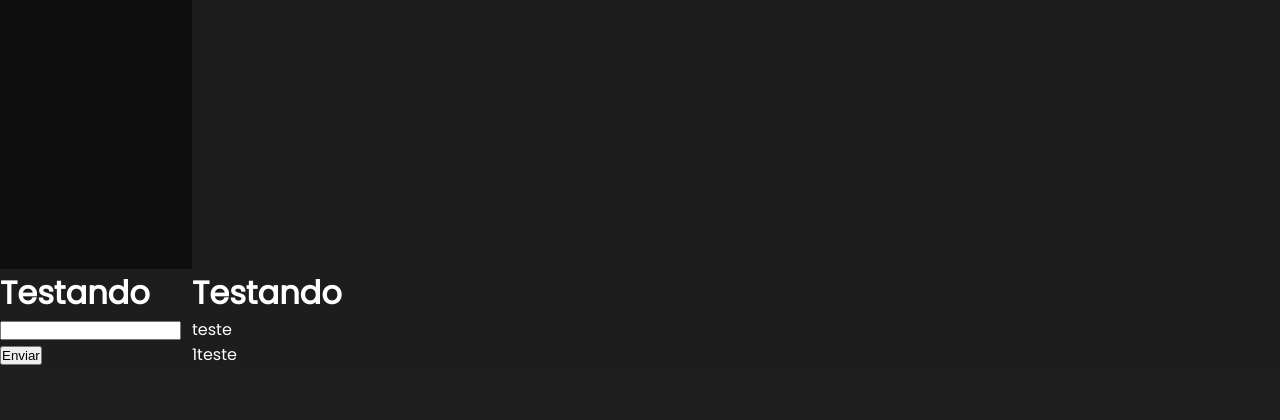
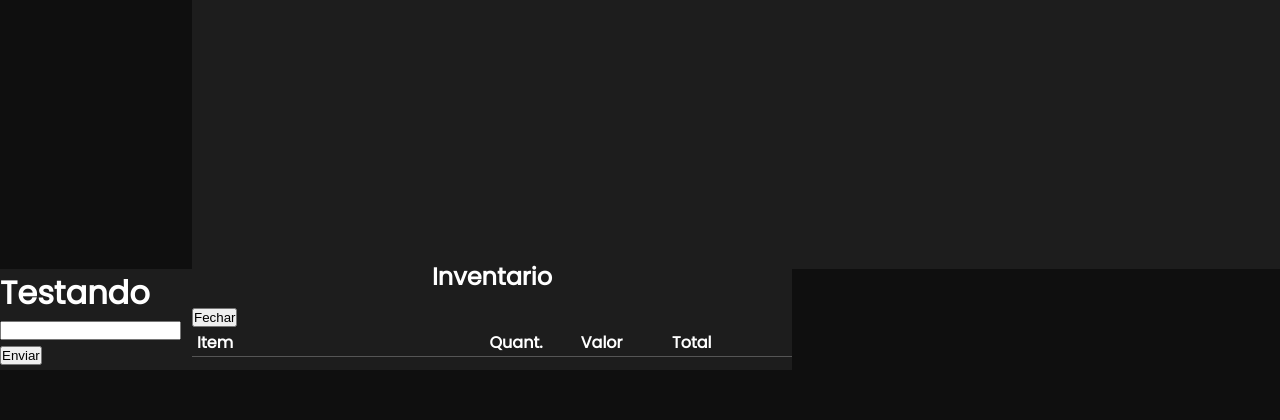
Before and after one commit to Ryan-Matheus13/ZSSN--Rede-Social-de-Sobreviv-ncia-Zumbi-, a Django app: page /sobreviventes in a window 1280 px wide. Shown: the part 531-951 px from the top of the page. Before the commit the page ends 896 px from the top, so only its background shows below. Run offline with Django 4.2, Linux system fonts and the light colour scheme; data that the repository does not hold is empty; some libraries are stand-ins or nearby versions.

Commit message:
Trabalhando requisicoes

```diff
--- a/zssn/static/css/sobrevivente.css
+++ b/zssn/static/css/sobrevivente.css
@@ -13,3 +13,7 @@
 #loc {
   display: flex;
 }
+
+#modal-inventario {
+  max-width: 60rem !important;
+}
--- a/zssn/static/js/script.js
+++ b/zssn/static/js/script.js
@@ -33,25 +33,133 @@ const abrirModalTroca = () => {
     },
     "show"
   );
-  console.log("abriu");
 };
 
-$("#token-btn").on("click", (event) => {
-  event.preventDefault();
+$("#token-btn").on("click", () => {
+  buscarDadosInventario();
+});
 
-  let token = $("#token").val()
+const buscarDadosInventario = () => {
+  let token = $("#token").val();
+  let inventario = [];
+  let idSobrevivente;
+  let itens = [];
 
+  Swal.fire({
+    title: "Aguarde",
+    allowOutsideClick: false,
+    allowEscapeKey: false,
+    showConfirmButton: false,
+    willOpen: () => {
+      $("#modal-trocar").modal("hide");
+      Swal.showLoading();
+    },
+    didOpen: () => {
       $.ajax({
         url: "http://127.0.0.1:8000/api/sobreviventes?format=json",
         type: "GEt",
-    // data: $("#token-form").serialize(),
         success: function (data) {
-      console.log(data.results);
           data.results.map((item, index) => {
             if (token == item.token) {
-          console.log("achou")
+              idSobrevivente = item.id;
+
+              // requisicoes para busca de dados
+              $.ajax({
+                url: "http://127.0.0.1:8000/api/itens-inventario?format=json",
+                type: "GEt",
+                success: function (data) {
+                  data.results.map((item, index) => {
+                    if (idSobrevivente == item.sobrevivente) {
+                      inventario.push(item);
                     }
-      })
+                  });
+
+                  $.ajax({
+                    url: "http://127.0.0.1:8000/api/itens?format=json",
+                    type: "GEt",
+                    success: function (data) {
+                      data.results.map((item, index) => {
+                        inventario.map((itemInven, index) => {
+                          if (itemInven.item == item.id) {
+                            itemInven.itemId = itemInven.item;
+                            itemInven.item = item.nome;
+                          }
+                        });
+
+                        itens.push(item);
+                      });
+
+                      $.ajax({
+                        url: "http://127.0.0.1:8000/api/grupo-itens?format=json",
+                        type: "GEt",
+                        success: function (data) {
+                          data.results.map((grupo, index) => {
+                            itens.map((item, index) => {
+                              if (item.grupo == grupo.id) {
+                                inventario.map((itemInven, index) => {
+                                  if (itemInven.itemId == item.id) {
+                                    itemInven.valor = grupo.valor;
+                                  }
+                                });
+                              }
+                            });
+                          });
+
+                          addLinhaTabelaInventario(inventario);
+                          Swal.close();
                         },
                       });
+                    },
                   });
+                },
+              });
+            }
+          });
+        },
+      });
+    },
+  });
+};
+
+const addLinhaTabelaInventario = (inventario) => {
+  $("#inventario-body").remove();
+
+  let inventarioBody = document.createElement("div");
+  inventarioBody.setAttribute("id", "inventario-body");
+  $("#inventario-table").append(inventarioBody);
+
+  inventario.map((item, index) => {
+    let elemento = `
+                  <div class="custom-table-row">
+                    <span class="custom-table-data" style="width: 50%">
+                      ${item.item}
+                    </span>
+                    <span class="custom-table-data" style="width: 15%">
+                      ${item.quantidade} Un.
+                    </span>
+                    <span class="custom-table-data" style="width: 15%">
+                      ${item.valor} Pt.
+                    </span>
+                    <span class="custom-table-data" style="width: 15%">
+                      ${item.valor * item.quantidade} Pt.
+                    </span>
+                    <span class="custom-table-data-buttons" style="width: 5%">
+                      <a class="custom-table-button" id="adicionar-item-venda" title="Vender" onclick="">
+                        <span class="material-symbols-outlined">add</span>
+                      </a>
+                    </span>
+                  </div>
+                  `;
+
+    $("#inventario-body").prepend(elemento);
+  });
+
+  $("#modal-inventario").modal("show");
+};
+
+const fecharModalInventario = () => {
+  console.log("gsfbsf")
+  setTimeout(() => {
+    $("#modal-inventario").modal("hide");
+  }, 200);
+};
--- a/zssn/zssnapp/templates/base.html
+++ b/zssn/zssnapp/templates/base.html
@@ -67,5 +67,6 @@
     crossorigin="anonymous"
   ></script>
   <script src="https://cdnjs.cloudflare.com/ajax/libs/jquery-modal/0.9.1/jquery.modal.min.js"></script>
+  <script src="//cdn.jsdelivr.net/npm/sweetalert2@11"></script>
   <script src="{% static 'js/script.js' %}"></script>
 </html>
--- a/zssn/zssnapp/templates/pages/Sobreviventes.html
+++ b/zssn/zssnapp/templates/pages/Sobreviventes.html
@@ -15,7 +15,9 @@
     <span class="custom-table-title" style="width: 8.25%">Idade</span>
     <span class="custom-table-title" style="width: 12%">Sexo</span>
     <span class="custom-table-title" style="width: 12%">Status</span>
-    <span class="custom-table-title" style="width: 21.5%">Ultima Localização</span>
+    <span class="custom-table-title" style="width: 21.5%"
+      >Ultima Localização</span
+    >
     <span class="custom-table-title" style="width: 10%">Ações</span>
   </div>
   <div class="custom-table-body">
@@ -31,25 +33,31 @@
         >{{sobrevivente.sexo}}</span
       >
       {% if sobrevivente.infectado %}
-      <span class="custom-table-data" style="width: 12%; color: red;"
+      <span class="custom-table-data" style="width: 12%; color: red"
         >Infectado</span
       >
       {% else %}
-      <span class="custom-table-data" style="width: 12%; color: green;"
+      <span class="custom-table-data" style="width: 12%; color: green"
         >Saudável</span
       >
       {% endif %}
-      <span class="custom-table-data" id="loc" style="width: 21.5%"
+      <span class="custom-table-data" id="loc" style="width: 21.5%">
+        <span title="Latitude" style="margin-right: 0.5rem"
+          >[{{sobrevivente.lat}}] </span
+        >-<span title="Longitude" style="margin-left: 0.5rem"
+          >[{{sobrevivente.long}}]</span
         >
-            <span title="Latitude" style="margin-right: 0.5rem;">[{{sobrevivente.lat}}] </span>-<span title="Longitude" style="margin-left: 0.5rem;">[{{sobrevivente.long}}]</span>
-        </span
-      >
+      </span>
       <span class="custom-table-data-buttons" style="width: 10%">
         {% if sobrevivente.infectado == False %}
         <a class="custom-table-button" id="denunciar" title="Denunciar" href="#"
           ><span class="material-symbols-outlined">warning</span></a
         >
-        <a class="custom-table-button" id="trocar" title="Trocar" onclick="abrirModalTroca()"
+        <a
+          class="custom-table-button"
+          id="trocar"
+          title="Trocar"
+          onclick="abrirModalTroca()"
           ><span class="material-symbols-outlined">cached</span></a
         >
         {% endif %}
@@ -62,27 +70,35 @@
       </span>
     </div>
     {% endfor %}
-
   </div>
 </div>
 {% endblock %}
 {% block modal %}
 <div class="modal" id="modal-trocar">
-    <h1>Testando</h1>
-    <form id="token-form">
-      {% csrf_token %}
-      <input type="text" name="token" id="token">
-      <button type="button" id="token-btn">Enviar</button>
-    </form>
+  <h1>Testando</h1>
+  <form id="token-form">
+    {% csrf_token %}
+    <input type="text" name="token" id="token" />
+    <button type="button" id="token-btn">Enviar</button>
+  </form>
 </div>
 
 <div class="modal" id="modal-inventario">
-  <h1>Testando</h1>
-  <div>
-    teste
+  <div class="header-modal">
+    <h1 class="content-title">Inventario</h1>
+    <button onclick="fecharModalInventario()">Fechar</button>
   </div>
-  <div>
-    1teste
+  <div class="custom-table" id="inventario-table">
+    <div class="custom-table-header">
+      <span class="custom-table-title" style="width: 50%">Item</span>
+      <span class="custom-table-title" style="width: 15%">Quant.</span>
+      <span class="custom-table-title" style="width: 15%">Valor</span>
+      <span class="custom-table-title" style="width: 15%">Total</span>
+      <span class="custom-table-title" style="width: 5%"></span>
+    </div>
+    <div id="inventario-body" class="custom-table-body">
+
+    </div>
   </div>
 </div>
 {% endblock %}
--- a/zssn/zssnapp/views.py
+++ b/zssn/zssnapp/views.py
@@ -50,13 +50,16 @@ class SobreviventesDetailApi(generics.RetrieveUpdateDestroyAPIView):
 
 class ItensInventarioListApi(generics.ListCreateAPIView):
     serializer_class = ItensInventarioSerializer
-    def get_queryset(self):
+    def get_queryset(self, **kwargs):
         queryset = ItensInventario.objects.all()
+        print(**kwargs)
         return queryset
 
 class ItensInventarioDetailApi(generics.RetrieveUpdateDestroyAPIView):
     serializer_class = ItensInventarioSerializer
-    queryset = ItensInventario.objects.all()
+    def get_queryset(self):
+        queryset = ItensInventario.objects.all()
+        return queryset
 
 
 class ItensListApi(generics.ListCreateAPIView):
```
Also changed, not shown: zssn/zssnapp/admin.py (+9 -5 lines), zssn/zssnapp/models.py (+15 -14 lines), zssn/zssnapp/migrations/0002_remove_sobrevivente_itens_inventario_and_more.py (added). Lines whose indentation alone changed are shown as unchanged.
